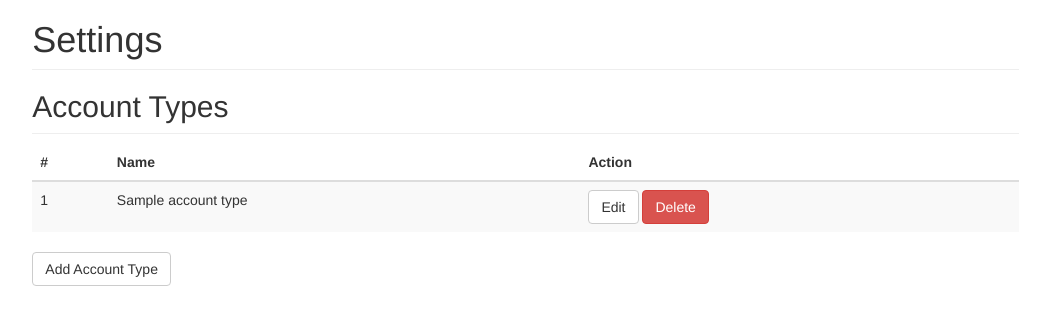
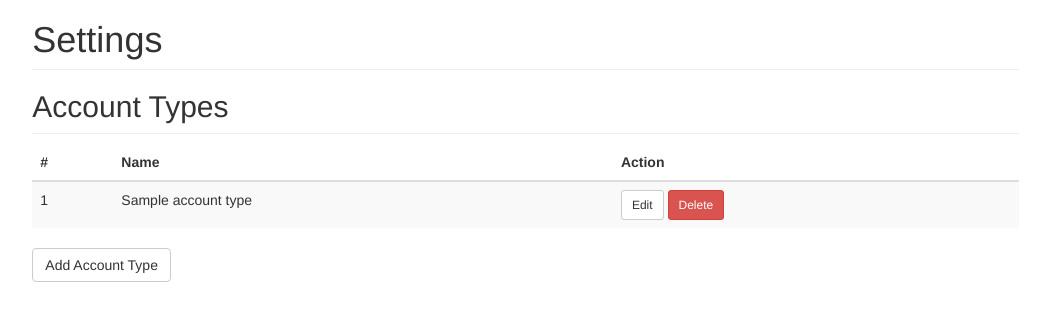
Before and after one commit to reinbach/finance-django, a Django app: template finance/templates/accounts/settings.html in a window 1280 px wide. Shown: the part 50-375 px from the top of the page, without its empty margins (221-1271 px from the left). Run offline with Django 3.2, Linux system fonts and the light colour scheme; the template is opened without the code that fills it: most values are stand-ins (such as "Sample title", 1, 10 or a date in 2020); some libraries are stand-ins or nearby versions.

Commit message:
reduced size of buttons in table action columns

```diff
--- a/finance/templates/accounts/account_list.html
+++ b/finance/templates/accounts/account_list.html
@@ -24,8 +24,8 @@
             <td>{{ account.account_type.name }}</td>
             <td class="text-right">{{ account.balance|floatformat:"2" }}</td>
             <td>
-              <a href="{% url 'accounts.account.edit' account.pk %}" class="btn btn-default">Edit</a>
-              <button type="button" class="btn btn-danger" data-toggle="modal" data-target="#accountModalDelete{{ account.pk }}">Delete</button>
+              <a href="{% url 'accounts.account.edit' account.pk %}" class="btn btn-sm btn-default">Edit</a>
+              <button type="button" class="btn btn-sm btn-danger" data-toggle="modal" data-target="#accountModalDelete{{ account.pk }}">Delete</button>
               <div class="modal fade" id="accountModalDelete{{ account.pk }}" tabindex="-1" role="dialog" aria-labelledby="#accountModalDelete{{ account.pk }}" aria-hidden="true">
                 <div class="modal-dialog">
                   <div class="modal-content">
--- a/finance/templates/accounts/settings.html
+++ b/finance/templates/accounts/settings.html
@@ -21,8 +21,8 @@
             <td>{{ forloop.counter }}</td>
             <td>{{ account_type.name }}</td>
             <td>
-              <a href="{% url 'accounts.account_type.edit' account_type.pk %}" class="btn btn-default">Edit</a>
-              <button type="button" class="btn btn-danger" data-toggle="modal" data-target="#accountTypeModalDelete{{ account_type.pk }}">Delete</button>
+              <a href="{% url 'accounts.account_type.edit' account_type.pk %}" class="btn btn-sm btn-default">Edit</a>
+              <button type="button" class="btn btn-sm btn-danger" data-toggle="modal" data-target="#accountTypeModalDelete{{ account_type.pk }}">Delete</button>
               <div class="modal fade" id="accountTypeModalDelete{{ account_type.pk }}" tabindex="-1" role="dialog" aria-labelledby="#accountTypeModalDelete{{ account_type.pk }}" aria-hidden="true">
                 <div class="modal-dialog">
                   <div class="modal-content">
```
